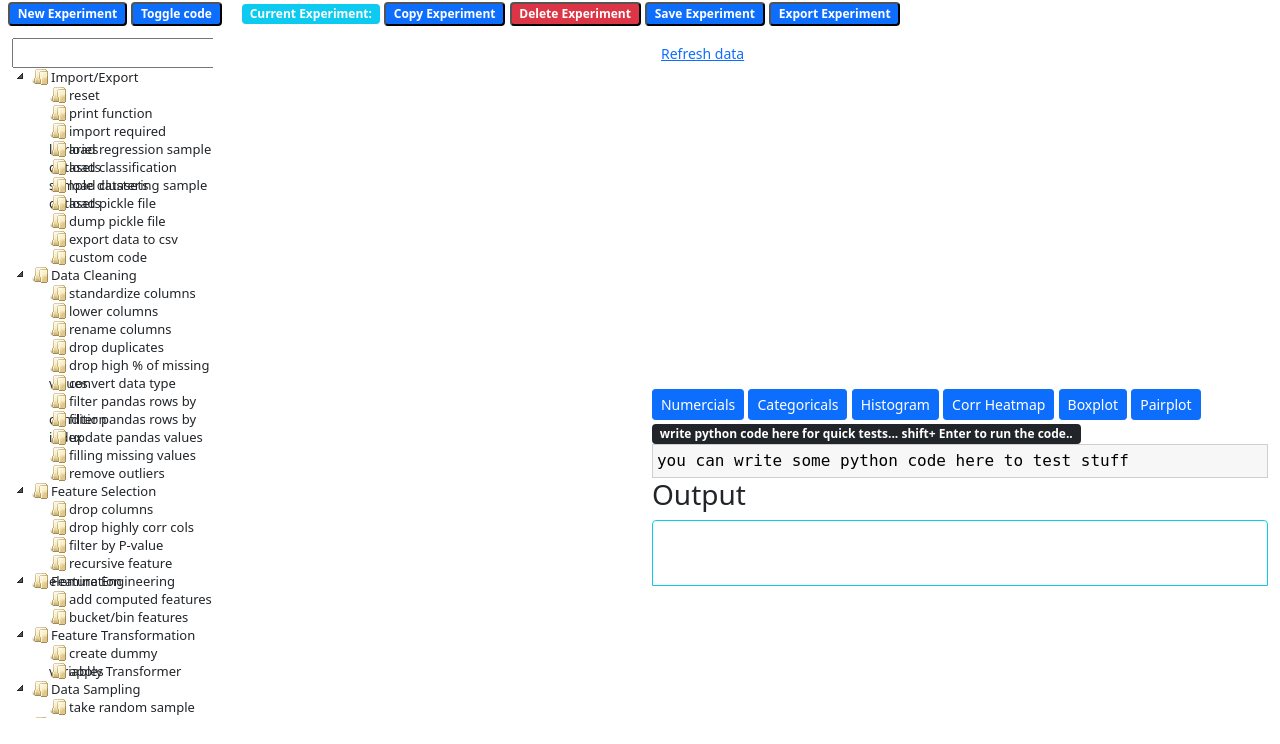
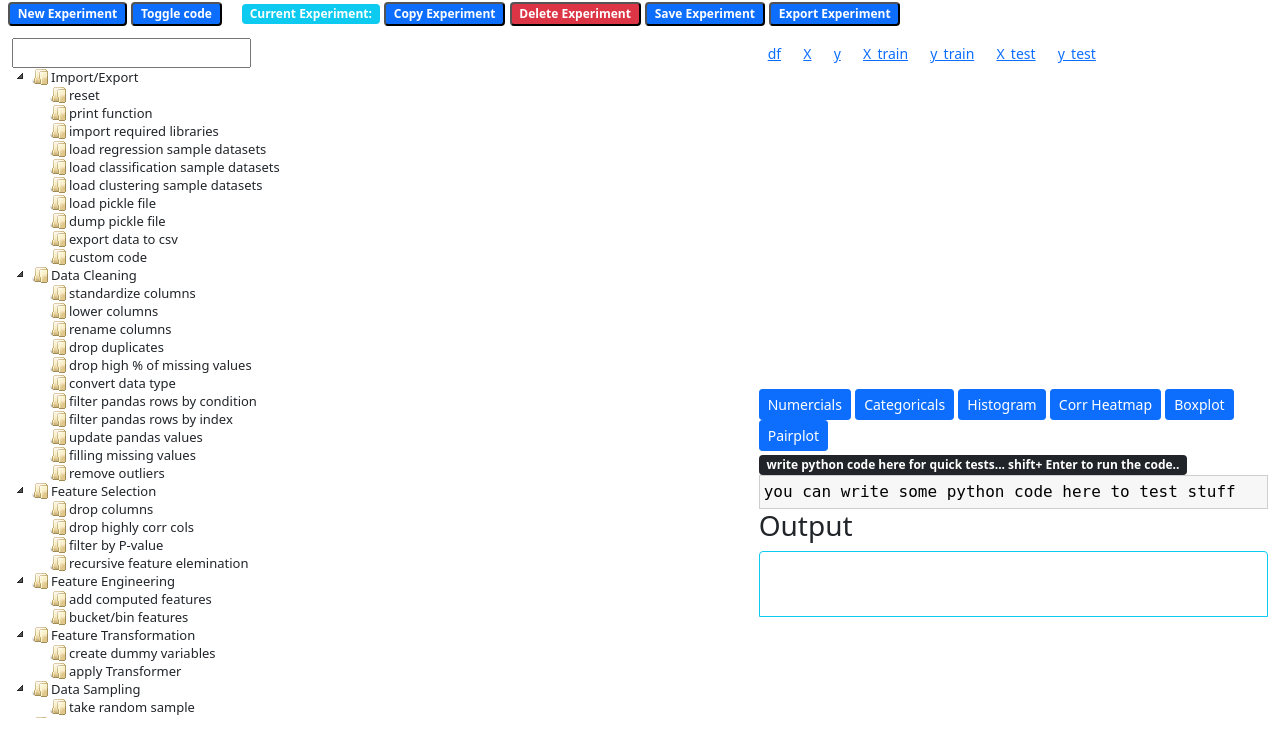
Before and after one commit to raafat-hantoush/python-data-analysis-studio, a Django app: page /mlstudio/ in a window 1280 px wide. Shown: the part 56-800 px from the top of the page. Run offline with Django 4.2, Linux system fonts and the light colour scheme.

Commit message:
adding x,y ytrain and ytest as refresh data button

```diff
--- a/web_app/py_ml_studio/templates/py_ml_studio/index.html
+++ b/web_app/py_ml_studio/templates/py_ml_studio/index.html
@@ -55,7 +55,7 @@
 
     <div class="container-fluid mt-2">
         <div class="row row-height" >
-            <div class="col-2 tree_view left" >
+            <div class="col-3 tree_view left" >
                 <input id="search-input" class="search-input" autocomplete="off" />
                 <br />
                 <div id="jstree"> </div>
@@ -63,8 +63,15 @@
             <div id="steps_list_div" class="col-4 left">
                 {% include "py_ml_studio/steps_list.html" %}
             </div>
-            <div class="col-6">
-                <button type="button" onclick="load_data_frame()" class="btn btn-link btn-sm" name="refresh_data" value=False>Refresh data</button>
+            <div class="col-5">
+                <button type="button" onclick="load_data_frame('df')" class="btn btn-link btn-sm" name="refresh_data" value=False>df</button>
+                <button type="button" onclick="load_data_frame('X')" class="btn btn-link btn-sm" name="refresh_data" value=False>X</button>
+                <button type="button" onclick="load_data_frame('y')" class="btn btn-link btn-sm" name="refresh_data" value=False>y</button>
+                <button type="button" onclick="load_data_frame('X_train')" class="btn btn-link btn-sm" name="refresh_data" value=False>X_train</button>
+                <button type="button" onclick="load_data_frame('y_train')" class="btn btn-link btn-sm" name="refresh_data" value=False>y_train</button>
+                <button type="button" onclick="load_data_frame('X_test')" class="btn btn-link btn-sm" name="refresh_data" value=False>X_test</button>
+                <button type="button" onclick="load_data_frame('y_test')" class="btn btn-link btn-sm" name="refresh_data" value=False>y_test</button>
+
                 <div class="h-20" id="data_frame_div" style="height:40vh;overflow-y:auto;overflow-x:auto">
                     {{ dataframe|safe }}
                 </div>
@@ -349,11 +356,11 @@
     </script>
 
     <script>
-        function load_data_frame(){
+        function load_data_frame(data_frame_name){
             $.ajax({
                 type: "GET",
                 headers: {'X-CSRFToken': csrftoken},
-                url: "/mlstudio/load_data_frame",
+                url: "/mlstudio/load_data_frame?data="+data_frame_name,
                 data: {
                 },
                 success: function (frame_html) {
--- a/web_app/py_ml_studio/views.py
+++ b/web_app/py_ml_studio/views.py
@@ -35,10 +35,15 @@ loading the data frame via ajax call when refressh data button is clicked
 '''
 def load_data_frame(request):
     print("load data frame is invoked!")
+    ##print(request.GET.get('data', ''))
     frame_html=""
     df=pd.DataFrame({})
+    df_name=request.GET.get('data', '')
+    if df_name in ["y","y_train","y_test"] :
+        df_name="pd.DataFrame("+df_name+")"
+        print(df_name)
     try:
-        frame_json=kernel.execute_code(["pd.DataFrame.to_json(df,orient='columns')"])
+        frame_json=kernel.execute_code(["pd.DataFrame.to_json("+df_name+",orient='columns')"])
         frame_json= frame_json[0]
         df=pd.read_json(frame_json[1:-1],orient='columns')
         frame_html = pd.DataFrame.to_html(df, max_rows=20, max_cols=100, justify='justify-all',
--- a/web_app/service/jupyter_kernel_executor.py
+++ b/web_app/service/jupyter_kernel_executor.py
@@ -53,12 +53,12 @@ def execute_code(code):
                 rsp = json.loads(ws.recv())
                 msg_type = rsp['msg_type']
                 print("message type "+msg_type)
-                print(rsp['content'])
+                #print(rsp['content'])
 
                 if msg_type in ('error'):
                     break
                 if msg_type == 'stream':
-                    print("stream content "+rsp['content']['text'])
+                    #print("stream content "+rsp['content']['text'])
                     code_output.append(rsp["content"]["text"])
                     break;
                 elif msg_type=="execute_result":
@@ -72,7 +72,7 @@ def execute_code(code):
                 elif msg_type=="status":
                     if ("execution_state" in rsp['content']):
                         execution_state=rsp['content']["execution_state"]
-                        print(execute_reply)
+                        #print(execute_reply)
                         if (execute_reply):
                             print("no output for this specific command")
                             code_output.append("command runs successfully at "+ datetime.datetime.now().strftime("%H:%M:%S")) ##%d.%m.%Y
@@ -100,7 +100,7 @@ def execute_code(code):
             else:
                 code_output.append(error )
             #raise Exception(error)
-    print (code_output)
+    #print (code_output)
     #ws.close()
     return code_output
 #y=execute_code(["print('Hello worl')"])
```
